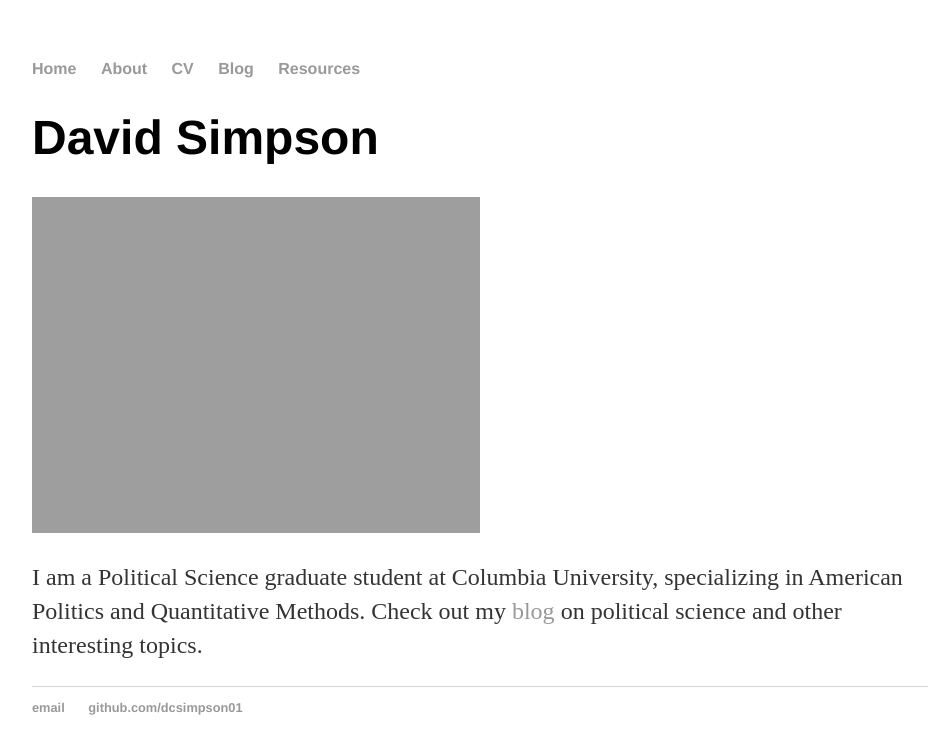
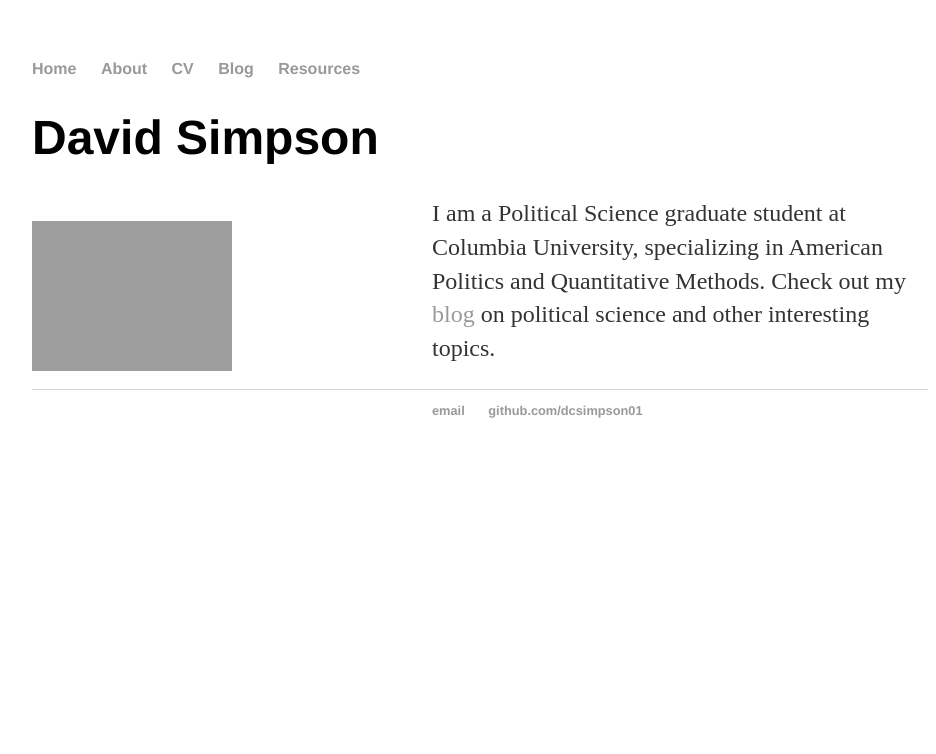
Before and after one commit to dcsimpson01/dcsimpson01.github.io, a Jekyll site: the page built from index.html, in a window 1280 px wide. Shown: the top 754 px of the page, without its empty margins (160-1096 px from the left). Built offline with Jekyll 4.4.1, drawn with Linux system fonts in a browser that asks for light colours.

Commit message:
Update index.html

```diff
--- a/index.html
+++ b/index.html
@@ -4,8 +4,7 @@ title: David Simpson
 ---
 <div class="blurb">
 	<h1>David Simpson</h1>
-	<img src="https://dcsimpson01.github.io/docs/David_Bike.jpg" alt="David with Bike", width="50%" height="50%"/>
-
+	<p style="float: left;"><img src="https://dcsimpson01.github.io/docs/David_Bike.jpg" alt="David with Bike", width="50%" height="50%"/></p>
 
 	<p> I am a Political Science graduate student at Columbia University, specializing in American Politics and Quantitative Methods. Check out my <a href="/blog"> blog</a> on political science and other interesting topics.</p>
 
```
